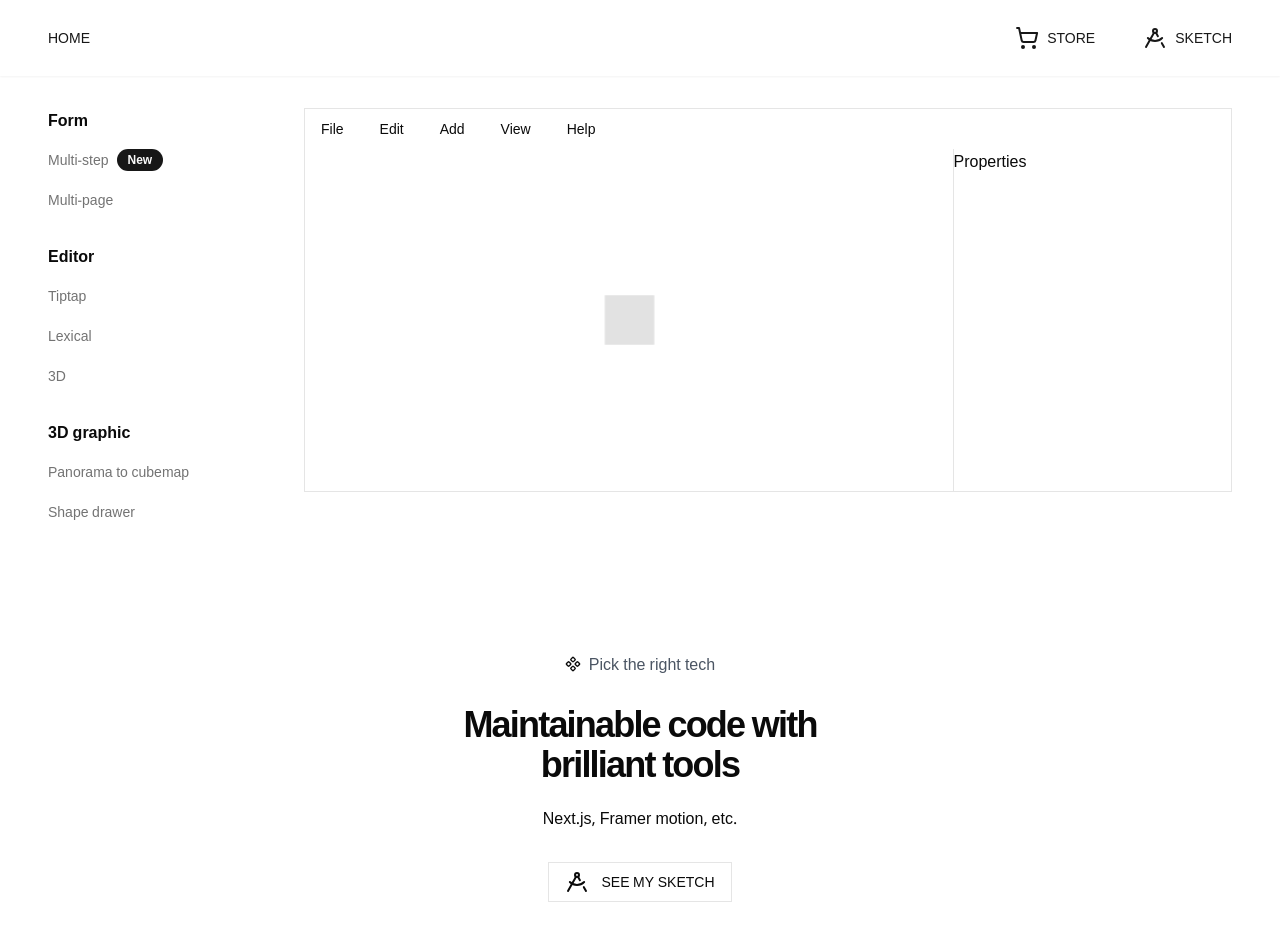
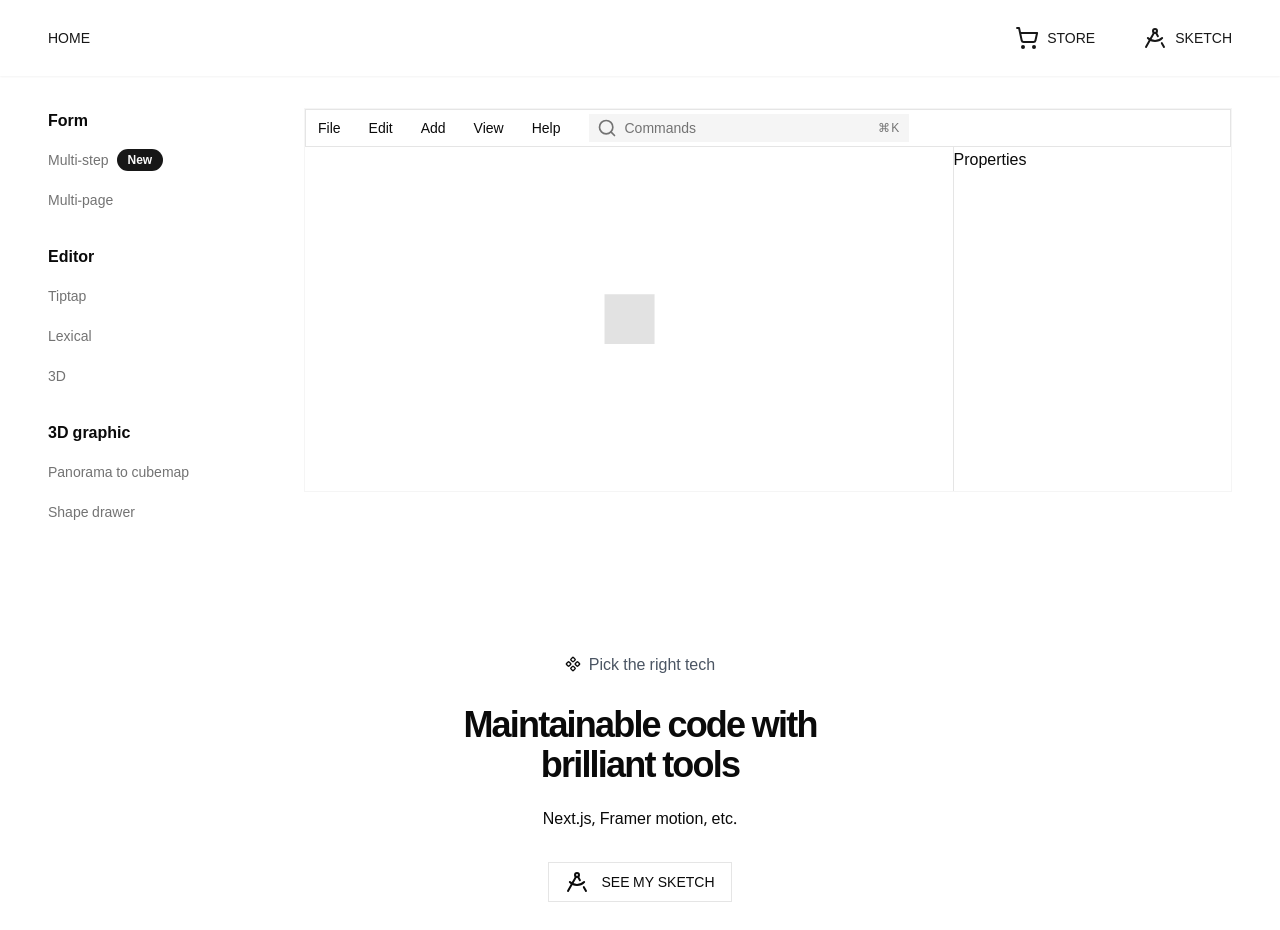
Before and after one commit to sokhuong-uon/sokhuong, a Next.js app: page /en/sketch/editor/3d in a window 1280 px wide. Shown: the top 930 px of the page. Built offline with nearby package versions, Linux system fonts and the light colour scheme.

Commit message:
feat: UI for editor command search

```diff
--- /dev/null
+++ b/src/app/[locale]/sketch/editor/3d/components/search-editor-command.tsx
@@ -0,0 +1,90 @@
+'use client'
+
+import { Dispatch, SetStateAction } from 'react'
+
+import { Box, ChevronRight, Circle, Cone, Cylinder, Torus } from 'lucide-react'
+
+import {
+	CommandDialog,
+	CommandEmpty,
+	CommandInput,
+	CommandItem,
+	CommandList,
+} from '@/components/ui/command'
+import { DialogTitle } from '@/components/ui/dialog'
+
+export function SearchEditorCommand({
+	isOpen,
+	setIsOpen,
+}: {
+	isOpen: boolean
+	setIsOpen: Dispatch<SetStateAction<boolean>>
+}) {
+	return (
+		<CommandDialog open={isOpen} onOpenChange={setIsOpen}>
+			<DialogTitle className="sr-only">Editor commands</DialogTitle>
+
+			<CommandInput placeholder="Type a command or search..." />
+
+			<CommandList>
+				<CommandEmpty>No results found.</CommandEmpty>
+
+				<CommandItem>
+					<p className="flex text-muted-foreground">
+						<span>Add (Shift A)</span>
+						<ChevronRight className="scale-50" />
+						<span>Mesh</span>
+						<ChevronRight className="scale-50" />
+					</p>
+
+					<Box />
+					<span>Cube</span>
+				</CommandItem>
+				<CommandItem>
+					<p className="flex text-muted-foreground">
+						<span>Add (Shift A)</span>
+						<ChevronRight className="scale-50" />
+						<span>Mesh</span>
+						<ChevronRight className="scale-50" />
+					</p>
+
+					<Cone />
+					<span>Cone</span>
+				</CommandItem>
+				<CommandItem>
+					<p className="flex text-muted-foreground">
+						<span>Add (Shift A)</span>
+						<ChevronRight className="scale-50" />
+						<span>Mesh</span>
+						<ChevronRight className="scale-50" />
+					</p>
+
+					<Cylinder />
+					<span>Cylinder</span>
+				</CommandItem>
+				<CommandItem>
+					<p className="flex text-muted-foreground">
+						<span>Add (Shift A)</span>
+						<ChevronRight className="scale-50" />
+						<span>Mesh</span>
+						<ChevronRight className="scale-50" />
+					</p>
+
+					<Torus />
+					<span>Torus</span>
+				</CommandItem>
+				<CommandItem>
+					<p className="flex text-muted-foreground">
+						<span>Add (Shift A)</span>
+						<ChevronRight className="scale-50" />
+						<span>Mesh</span>
+						<ChevronRight className="scale-50" />
+					</p>
+
+					<Circle />
+					<span>Circle</span>
+				</CommandItem>
+			</CommandList>
+		</CommandDialog>
+	)
+}
--- a/src/app/[locale]/sketch/editor/3d/components/three-editor-app-menu.tsx
+++ b/src/app/[locale]/sketch/editor/3d/components/three-editor-app-menu.tsx
@@ -134,7 +134,9 @@ export function ThreeEditorAppMenu() {
 		<div className="flex gap-1">
 			<DropdownMenu>
 				<DropdownMenuTrigger asChild>
-					<Button variant="ghost">File</Button>
+					<Button size="sm" variant="ghost">
+						File
+					</Button>
 				</DropdownMenuTrigger>
 
 				<DropdownMenuContent>
@@ -179,7 +181,9 @@ export function ThreeEditorAppMenu() {
 
 			<DropdownMenu>
 				<DropdownMenuTrigger asChild>
-					<Button variant="ghost">Edit</Button>
+					<Button size="sm" variant="ghost">
+						Edit
+					</Button>
 				</DropdownMenuTrigger>
 				<DropdownMenuContent>
 					<DropdownMenuItem>
@@ -203,7 +207,9 @@ export function ThreeEditorAppMenu() {
 
 			<DropdownMenu>
 				<DropdownMenuTrigger asChild>
-					<Button variant="ghost">Add</Button>
+					<Button size="sm" variant="ghost">
+						Add
+					</Button>
 				</DropdownMenuTrigger>
 
 				<DropdownMenuContent>
@@ -257,8 +263,12 @@ export function ThreeEditorAppMenu() {
 				</DropdownMenuContent>
 			</DropdownMenu>
 
-			<Button variant="ghost">View</Button>
-			<Button variant="ghost">Help</Button>
+			<Button variant="ghost" size="sm">
+				View
+			</Button>
+			<Button variant="ghost" size="sm">
+				Help
+			</Button>
 		</div>
 	)
 }
--- /dev/null
+++ b/src/app/[locale]/sketch/editor/3d/components/three-editor-navbar.tsx
@@ -0,0 +1,52 @@
+import { useEffect, useState } from 'react'
+
+import { Search } from 'lucide-react'
+
+import { Button } from '@/components/ui/button'
+
+import { SearchEditorCommand } from './search-editor-command'
+import { ThreeEditorAppMenu } from './three-editor-app-menu'
+
+export function ThreeEditorNavbar() {
+	const [isCommandOpen, setIsCommandOpen] = useState(false)
+
+	useEffect(() => {
+		const down = (event: KeyboardEvent) => {
+			if (event.key === 'k' && (event.metaKey || event.ctrlKey)) {
+				event.preventDefault()
+				setIsCommandOpen((isOpen) => !isOpen)
+			}
+		}
+
+		document.addEventListener('keydown', down)
+		return () => document.removeEventListener('keydown', down)
+	}, [])
+
+	return (
+		<div>
+			<SearchEditorCommand
+				isOpen={isCommandOpen}
+				setIsOpen={setIsCommandOpen}
+			/>
+
+			<div className="flex items-center gap-4 border">
+				<ThreeEditorAppMenu />
+
+				<Button
+					variant="ghost"
+					className="hidden h-7 w-80 items-center gap-2 bg-muted px-2 lg:flex"
+					onClick={() => {
+						setIsCommandOpen(true)
+					}}
+				>
+					<Search className="text-muted-foreground" size="20" />
+					<p className="text-muted-foreground">Commands</p>
+
+					<span className="ml-auto text-xs tracking-widest text-muted-foreground">
+						⌘K
+					</span>
+				</Button>
+			</div>
+		</div>
+	)
+}
--- a/src/app/[locale]/sketch/editor/3d/page.tsx
+++ b/src/app/[locale]/sketch/editor/3d/page.tsx
@@ -9,12 +9,12 @@ import {
 	ResizablePanelGroup,
 } from '@/components/ui/resizable'
 
-import { ThreeEditorAppMenu } from './components/three-editor-app-menu'
+import { ThreeEditorNavbar } from './components/three-editor-navbar'
 
 export default function ThreeJSEditor() {
 	return (
-		<div className="relative flex h-96 flex-col border">
-			<ThreeEditorAppMenu />
+		<div className="relative flex h-96 flex-col border border-muted">
+			<ThreeEditorNavbar />
 
 			<ResizablePanelGroup direction="horizontal" className="flex flex-1">
 				<ResizablePanel className="flex-1">
```
